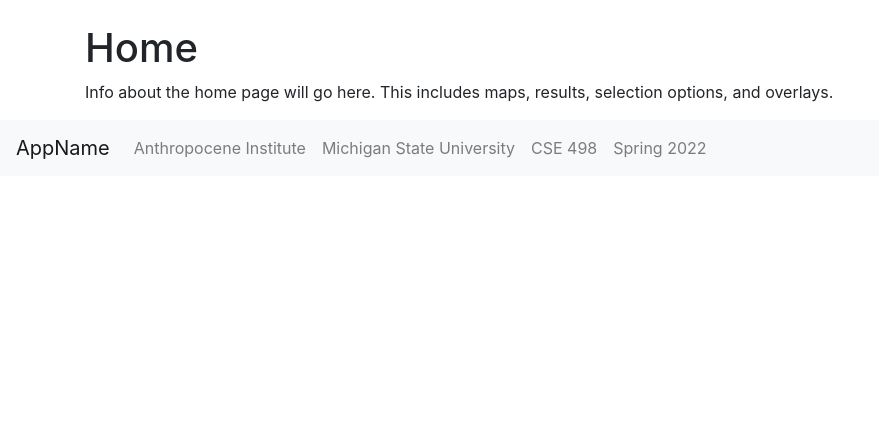
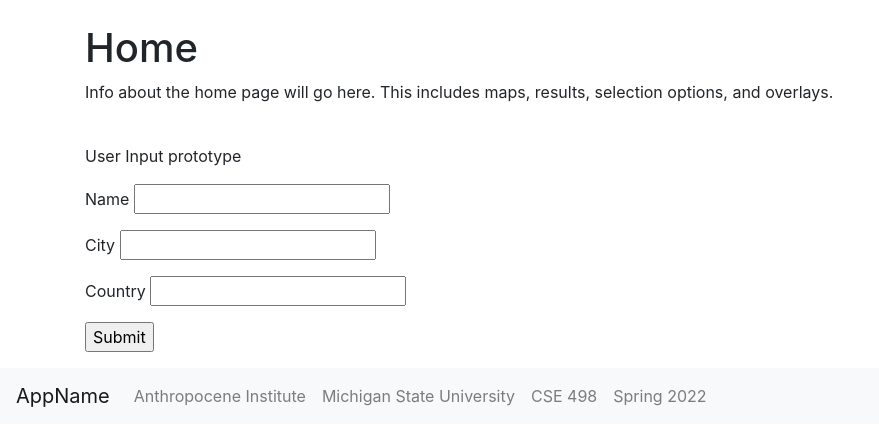
Before and after one commit to ampersandmcd/WRiFT, a Flask app: page / in a window 1280 px wide. Shown: the part 56-502 px from the top of the page, without its empty margins (0-879 px from the left). Run offline with Flask 2, Linux system fonts and the light colour scheme; some libraries are stand-ins or nearby versions.

Commit message:
Added prototype for user forms

```diff
--- a/flask/application/routes.py
+++ b/flask/application/routes.py
@@ -1,4 +1,4 @@
-from flask import render_template
+from flask import render_template, request
 from flask import current_app as app
 
 
@@ -30,3 +30,11 @@ def resources():
 @app.route("/solution")
 def solution():
     return render_template("solution.html")
+
+@app.route('/prototyping/', methods = ['POST', 'GET'])
+def prototyping():
+    if request.method == 'GET':
+        return f"The URL /data is accessed directly. Try going to '/form' to submit form"
+    if request.method == 'POST':
+        form_data = request.form
+        return render_template('prototyping.html',form_data = form_data)
--- a/flask/application/templates/index.html
+++ b/flask/application/templates/index.html
@@ -5,4 +5,12 @@
 {% block content %}
     <h1>Home</h1>
     <p>Info about the home page will go here. This includes maps, results, selection options, and overlays.</p>
+<br>
+<p>User Input prototype</p>
+<form action="/prototyping" method = "POST">
+    <p>Name <input type = "text" name = "Name" /></p>
+    <p>City <input type = "text" name = "City" /></p>
+    <p>Country <input type = "text" name = "Country" /></p>
+    <p><input type = "submit" value = "Submit" /></p>
+</form>
 {% endblock %}
```
Also changed, not shown: flask/application/templates/prototyping.html (added, +10 -0 lines), flask/README.md.
